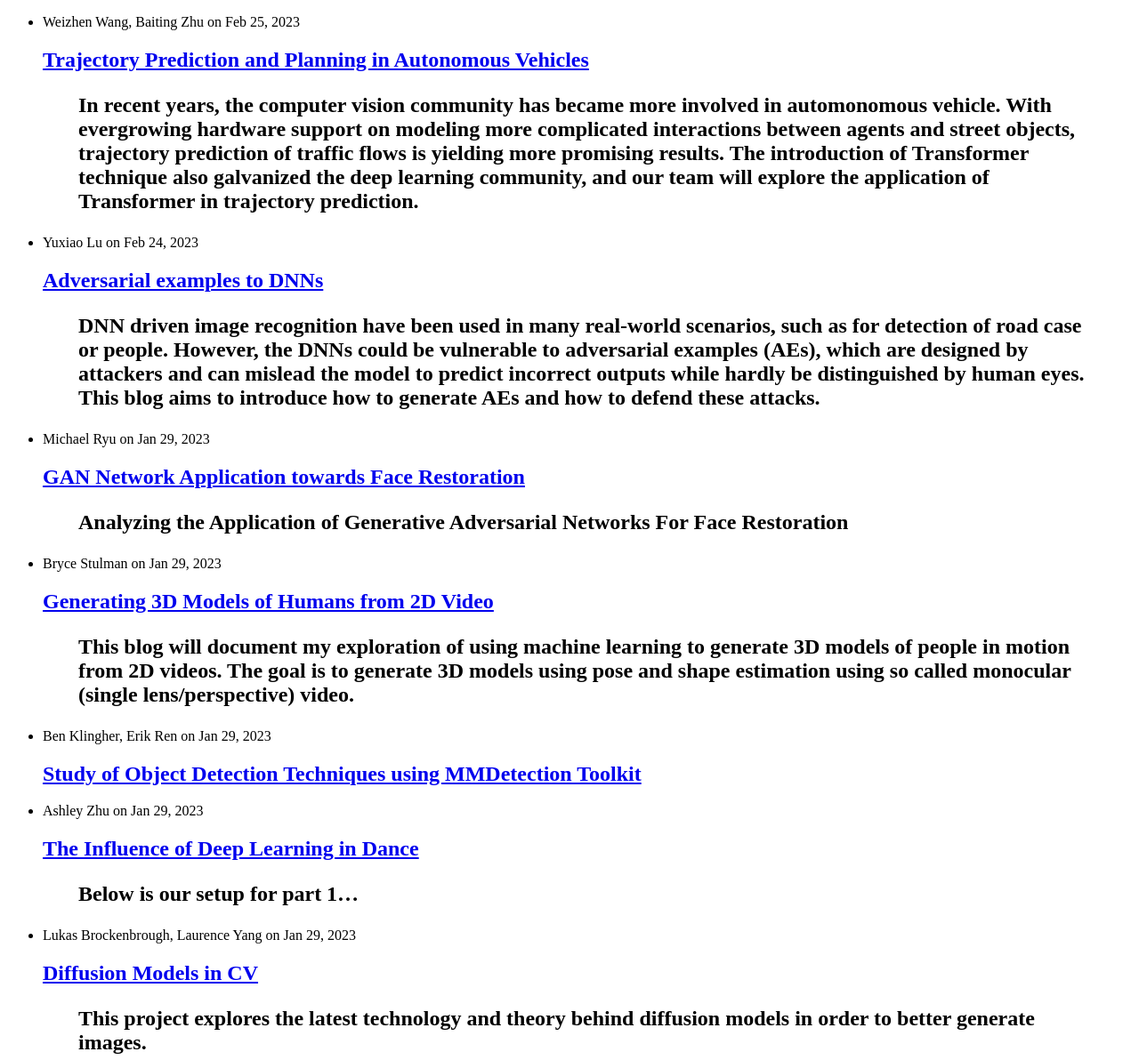
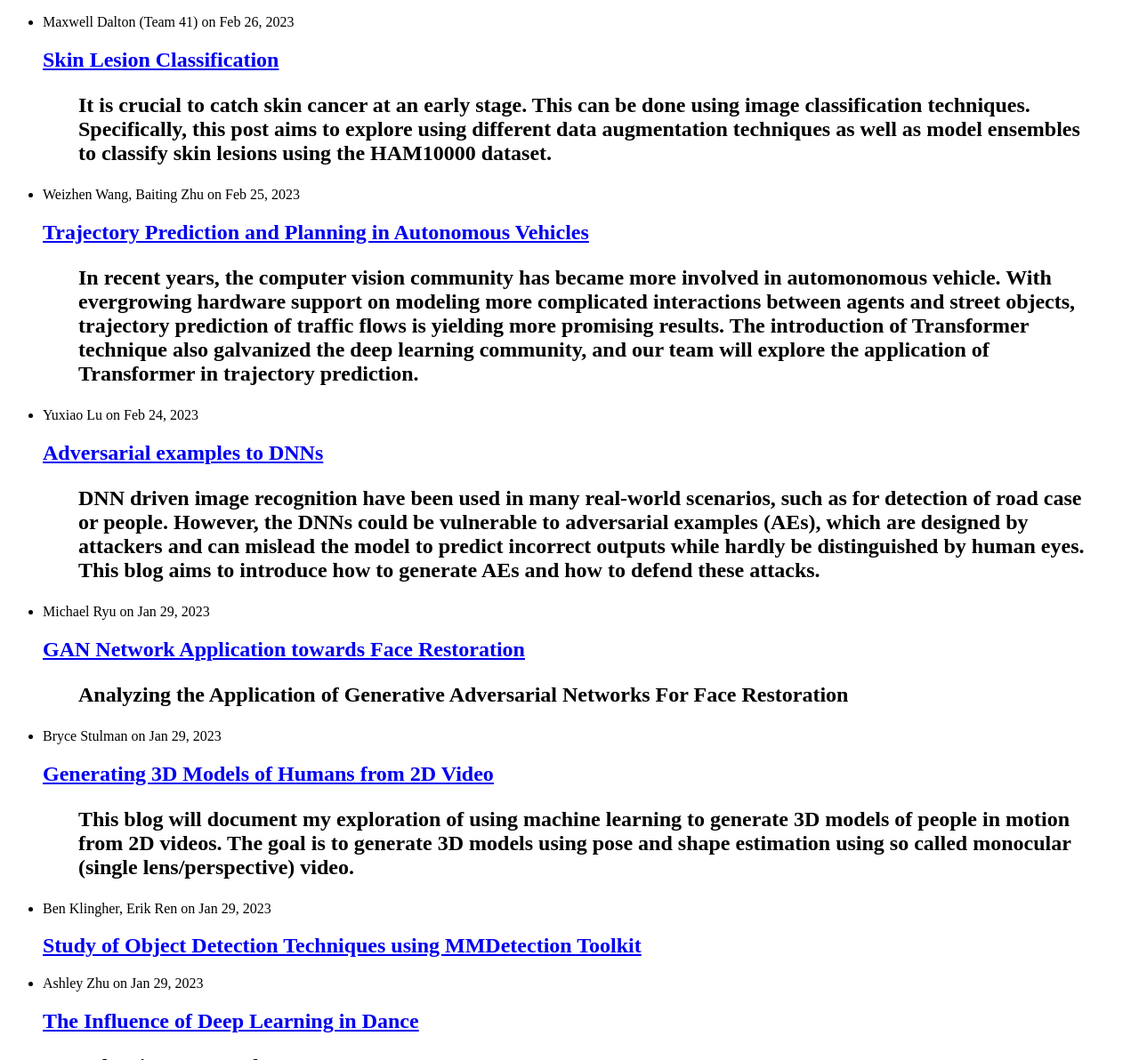
Before and after one commit to UCLAdeepvision/CS188-Projects-2023Winter, a Jekyll site: the page built from index.html, in a window 1280 px wide and 1400 px high. Shown: the part 208-1400 px from the top of the window at 89% size. Built offline with Jekyll 4.4.1, drawn with Linux system fonts in a browser that asks for light colours; some of the changed lines change nothing that is shown; some of the changed text lies outside the part shown.

Commit message:
Update blog post for week 7 update

```diff
--- a/_posts/2023-01-29-team41-melanoma-detection.md
+++ b/_posts/2023-01-29-team41-melanoma-detection.md
@@ -1,13 +1,13 @@
 ---
 layout: post
 comments: true
-title: Proposal
+title: Skin Lesion Classification
 author: Maxwell Dalton (Team 41)
-date: 2023-01-29
+date: 2023-02-26
 ---
 
 
-> Topic: Melanoma Detection
+> It is crucial to catch skin cancer at an early stage. This can be done using image classification techniques. Specifically, this post aims to explore using different data augmentation techniques as well as model ensembles to classify skin lesions using the HAM10000 dataset.
 
 
 <!--more-->
@@ -15,16 +15,64 @@ date: 2023-01-29
 * TOC
 {:toc}
 
-## Skin Cancer Detection
-For my project, I have chosen to focus on skin cancer detection, with a focus on Melanoma.
+## Introduction
+Skin cancer can be extremely dangerous, but is usually harmless unless it isn't caught until a later stage, once it has already advanced past the skin alone and into other parts of the body. Because of this, it is crucial to catch it early. With deep learning, it is possible to classify various skin lesions as cancerous or not, which is highly beneficial as this can prevent a doctor's visit (if accurate enough), which would allow for more accessibility. In this project, the goal is to try and build the best model possible using the given resources.
 
-### Three Relevant Papers
-- 'Identifying Melanoma Images using EfficientNet Ensemble: Winning Solution to the SIIM-ISIC Melanoma Classification Challenge' [Code](https://github.com/haqishen/SIIM-ISIC-Melanoma-Classification-1st-Place-Solution) [Paper](https://paperswithcode.com/paper/identifying-melanoma-images-using) [1]
-- 'Melanoma Detection using Adversarial Training and Deep Transfer Learning' [Code](https://github.com/hasibzunair/adversarial-lesions) [Paper](https://paperswithcode.com/paper/melanoma-detection-using-adversarial-training-1) [2]
-- 'Complementary Network with Adaptive Receptive Fields for Melanoma Segmentation' [Code](https://github.com/Guo-Xiaoqing/Skin-Seg) [Paper](https://paperswithcode.com/paper/complementary-network-with-adaptive-receptive) [3]
+## Dataset
+The dataset that I have chosen to work with throughout the course of this project is the [HAM10000 dataset](https://dataverse.harvard.edu/dataset.xhtml?persistentId=doi:10.7910/DVN/DBW86T), which is short for "Human Against Machine with 10000 training images". It is a dataset developed by Harvard Dataverse with 10015 dermascopic training images along with associated metadata. The labels on the data consist of the following skin lesion types:
+- Acitinic keratoses and intraepithelial carcinoma
+- Basal cell carcinoma
+- Benign keratosis-like lesions (solar lentigines / seborrheic keratoses and lichen-planus like keratoses)
+- Dermatofibroma
+- Melanoma
+- Melanocytic nevi
+- Vascular lesions (angiomas, angiokeratomas, pyogenic granulomas and hemorrhage)
 
-## Reference
-[1] Qishen Ha, Bo Liu, Fuxu Liu. "Identifying Melanoma Images using EfficientNet Ensemble: Winning Solution to the SIIM-ISIC Melanoma Classification Challenge." ArXiv. 2020.
-[2] Hasib Zunair, A. Ben Hamza. "Melanoma Detection using Adversarial Training and Deep Transfer Learning." Journal of Physics in Medicine and Biology. 2020.
-[3] Xiaoqing Guo, Zhen Chen, Yixuan Yuan. "Complementary Network and Adaptive Receptive Fields for Melanoma Segmentation." ArXiv. 2020.
+### Data Augmentation
+Data augmentation is an essential aspect to prevent overfitting to the training data by creating slight variations on the data.
+
+#### Using PyTorch Libraries
+Currently, I am using the following data augmentation methods from the PyTorch libraries:
+- RandomHorizontalFlip
+- RandomVerticalFlip
+- RandomRotation
+- ColorJitter (slight adjustments to image brightness, contrast, and saturation)
+- Normalization (using ImageNet statistics)
+Below are some visualizations of before and after the transforms:
+
+![Images Pre-Transform]({{ '/assets/images/team41/pre-transform.png' | relative_url }})
+{: style="width: 400px; max-width: 100%;"}
+
+![Images Post-Transform]({{ '/assets/images/team41/post-transform.png' | relative_url }})
+{: style="width: 400px; max-width: 100%;"}
+
+#### Future: Using GANs
+One potential avenue that I wish to explore for the rest of this project is image augmentation using generative adversarial networks (GANs), as described [here](https://arxiv.org/pdf/2004.06824.pdf).
+
+
+## The Model
+
+The idea behind the model that I am building is mainly based on the [winning solution to the SIIM-ISIC Melanoma Classification Challenge](https://arxiv.org/pdf/2010.05351v1.pdf) from 2020. Their strategy is that of a model ensemble consisting of a diverse array of pre-trained large models. Furthermore, some of the models utilize the metadata while others ignore it altogether.
+
+### Metadata Models
+For the models that take metadata into account, they resemble the following architecture:
+
+![Metadata Model Architecture]({{ '/assets/images/team41/metadata-model.png' | relative_url }})
+{: style="width: 800px; max-width: 100%;"}
+
+My personal model has different metadata associated with it, as it is using a different dataset than the one used in the above architecture, but the main idea is the same: feed the metadata through two linear layers (I use ReLU) before aggregating it with the output from the image that is fed through the CNN, and then finally pass this aggregated tensor into a fully-connected layer to get the class probabilities.
+
+In my experiments thus far, the models that incorporate metadata perform far worse than those that do not. For example, with pre-trained ResNet18, the baseline model can achieve about 65% accuracy on the validation set after two epochs, while pre-trained ResNet18 with metadata shockingly only achieves 22% accuracy on the validation set. Looking into what may be causing this huge discrepancy is one of the main areas that I plan to focus on for the remainder of this project, with one of the ideas I have towards remedying this being to create new metadata features based on the current ones that give more useful information to the model.
+
+### Training Setup
+Currently, I am training the models with cross-entropy loss and Adam as an optimizer, with cosine-annealing as the learning-rate scheduler. For the remainder of the project, I wish to look into other areas for these, with a particular focus on trying out [focal loss](https://arxiv.org/pdf/1708.02002.pdf) as opposed to cross-entropy. Focal loss is similar to cross-entropy, but tends to work way better for datasets that have high class imbalance, as it places a higher focus on mis-classified images.
+
+![Focal Loss]({{ '/assets/images/team41/focal-loss.png' | relative_url }})
+{: style="width: 600px; max-width: 100%;"}
+
+
+### Model Ensembling Method
+Model ensembling is a great way of avoiding any biases that may be present in a single model. In the ensemble I wish to explore, predictions are first obtained from all models in the ensemble, and then the output probabilities are averaged before making the final class prediction.
+
+
 ---
```
Also changed, not shown: assets/images/team41/focal-loss.png (added), assets/images/team41/metadata-model.png (added), assets/images/team41/post-transform.png (added), assets/images/team41/pre-transform.png (added).
